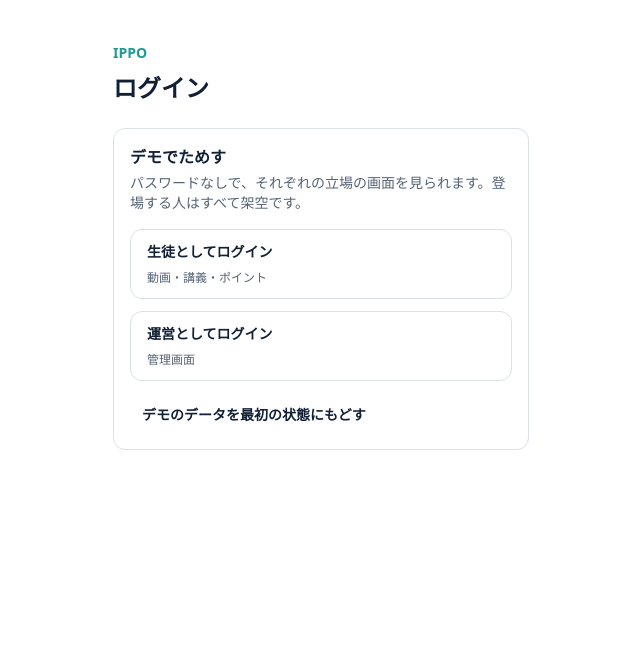
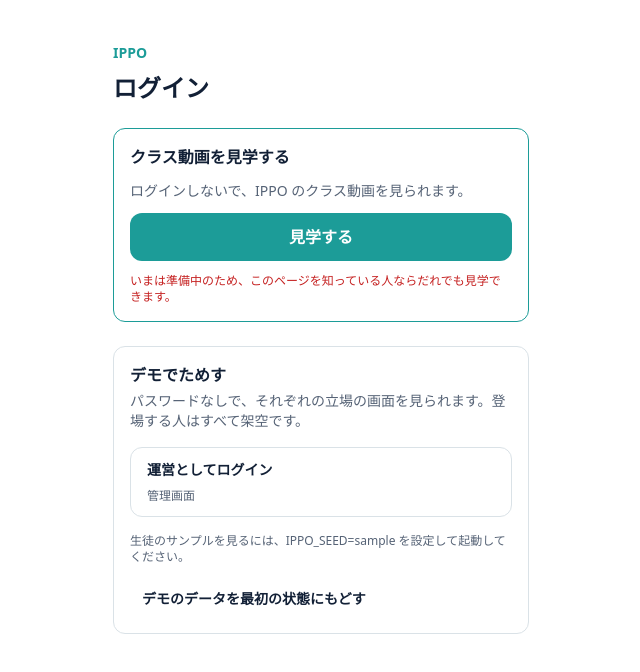
Before and after one commit to koki2130414/ippo-member-app, a Next.js app: page /login in a window 1280 px wide. Shown: the top 672 px of the page, without its empty margins (319-959 px from the left). Built offline with nearby package versions, Linux system fonts and the light colour scheme; no server answers.

Commit message:
見学モード: ログイン画面に「見学する」

```diff
--- a/src/app/login/page.tsx
+++ b/src/app/login/page.tsx
@@ -7,7 +7,8 @@ import { Button } from "@/components/ui/button";
 import { Card } from "@/components/ui/card";
 import { ROLE_HOME } from "@/domain/authorization";
 import { USER_ROLES, type UserRole } from "@/domain/types";
-import { resetDemoDataAction } from "@/server/actions/auth-actions";
+import { isGuestUserId } from "@/data/seed/ids";
+import { resetDemoDataAction, startGuestViewingAction } from "@/server/actions/auth-actions";
 import { getCurrentActor, getServiceContext } from "@/server/current-actor";
 import { isDemoMode } from "@/server/env";
 import { safeNextPath } from "@/server/page-guards";
@@ -26,7 +27,10 @@ export default async function LoginPage({ searchParams }: { searchParams: Promis
   let availableRoles: UserRole[] = [];
   if (demo) {
     const store = getServiceContext().store;
-    const counts = await Promise.all(USER_ROLES.map(async (role) => ({ role, total: (await store.listMembers({ role, page: 1, pageSize: 1 })).total })));
+    // 見学用アカウントは数えない（ロール別のデモログインでは選ばないため）
+    const counts = await Promise.all(
+      USER_ROLES.map(async (role) => ({ role, total: (await store.listMembers({ role, page: 1, pageSize: 5 })).items.filter((member) => !isGuestUserId(member.userId)).length })),
+    );
     availableRoles = counts.filter((item) => item.total > 0).map((item) => item.role);
   }
 
@@ -39,6 +43,17 @@ export default async function LoginPage({ searchParams }: { searchParams: Promis
 
       {params.reset === "1" ? <StatusMessage tone="success" testId="demo-reset-done">デモのデータを最初の状態にもどしました</StatusMessage> : null}
       {next ? <StatusMessage tone="info">ログインすると、見ようとしていたページにもどります</StatusMessage> : null}
+
+      {demo ? (
+        <Card className="space-y-3 border-primary" data-testid="guest-panel">
+          <h2 className="font-bold">クラス動画を見学する</h2>
+          <p className="text-sm text-muted-foreground">ログインしないで、IPPO のクラス動画を見られます。</p>
+          <form action={startGuestViewingAction}>
+            <Button type="submit" size="lg" className="w-full" data-testid="guest-view">見学する</Button>
+          </form>
+          <p className="text-xs text-destructive">いまは準備中のため、このページを知っている人ならだれでも見学できます。</p>
+        </Card>
+      ) : null}
 
       {demo ? (
         <Card className="space-y-4">
```
